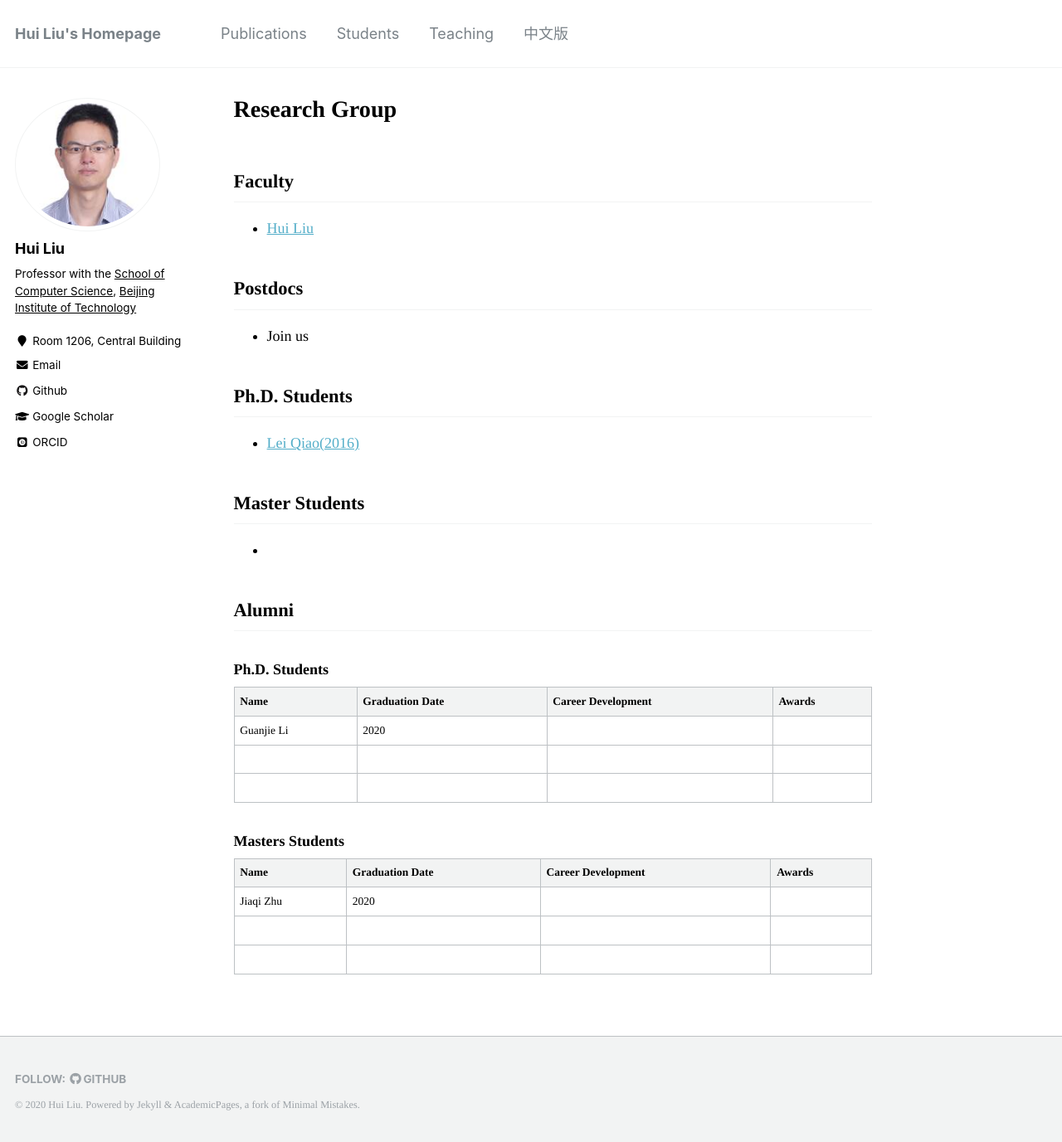
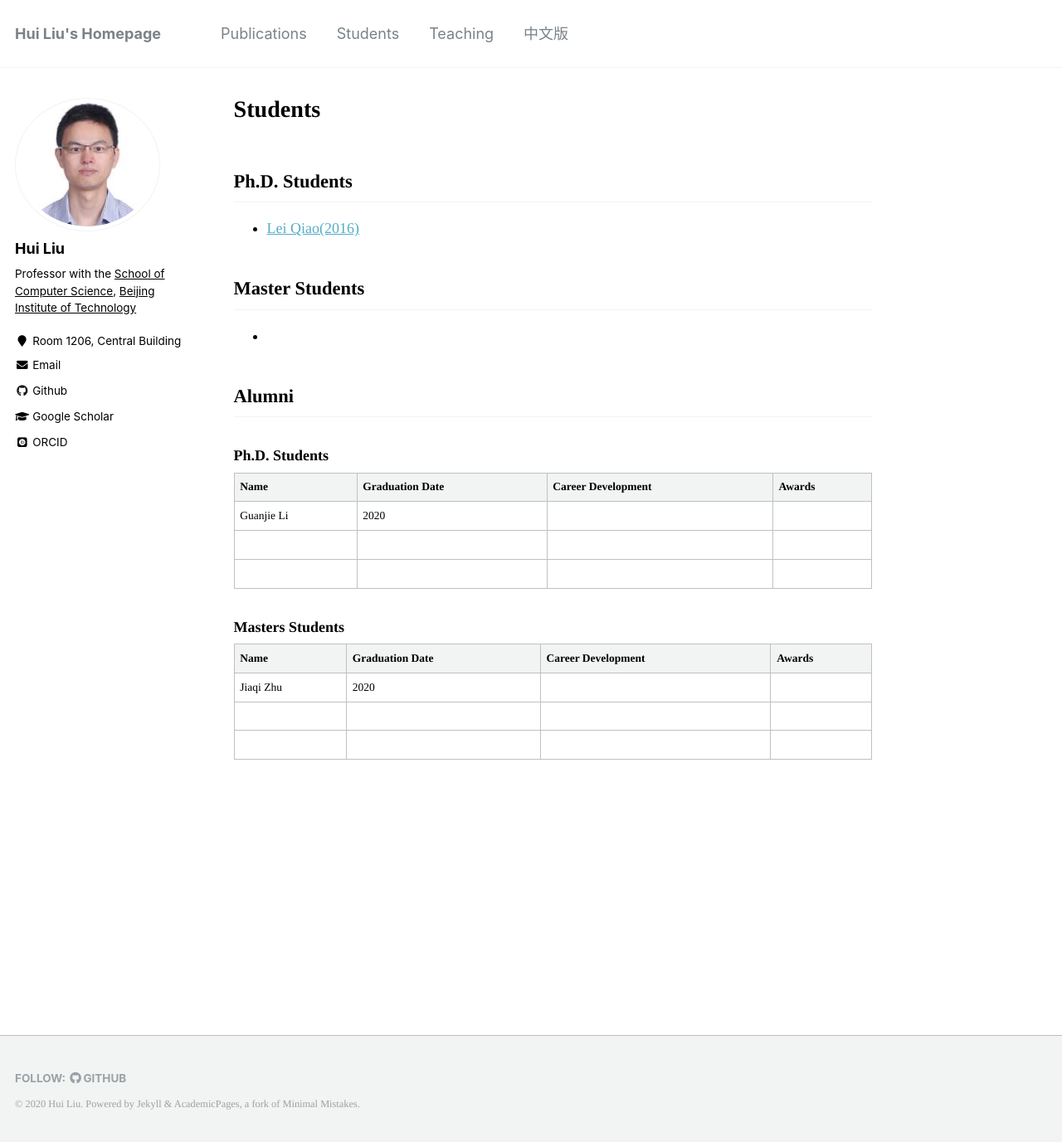
Before and after one commit to liuhuigmail/liuhuigmail.github.io, a Jekyll site: the page built from _pages/students.md, in a window 1280 px wide and 1377 px high. Shown: the whole window at 83% size. Built offline with Jekyll 4.4.1, drawn with Linux system fonts in a browser that asks for light colours; some web fonts are replaced.

Commit message:
Update and rename group.md to students.md

```diff
--- a/_pages/group.md
+++ b/_pages/students.md
@@ -1,17 +1,10 @@
 ---
 layout: single
-title: "Research Group"
-permalink: /group/
+title: "Students"
+permalink: /students/
 author_profile: true
 ---
 
-## Faculty
-
-* [Hui Liu](https://liuhuigmail.github.io/)
-
-## Postdocs
-
-* Join us
 
 ## Ph.D. Students
 
```
